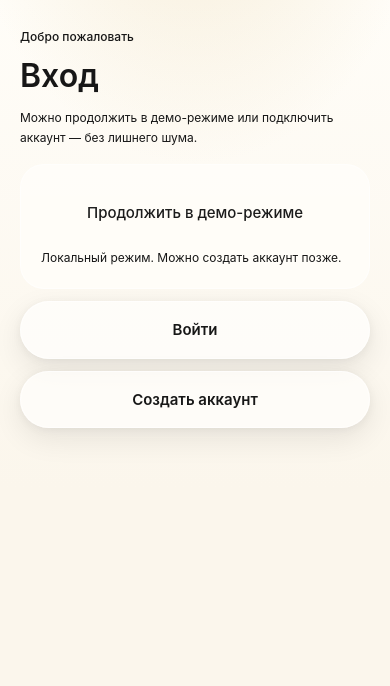
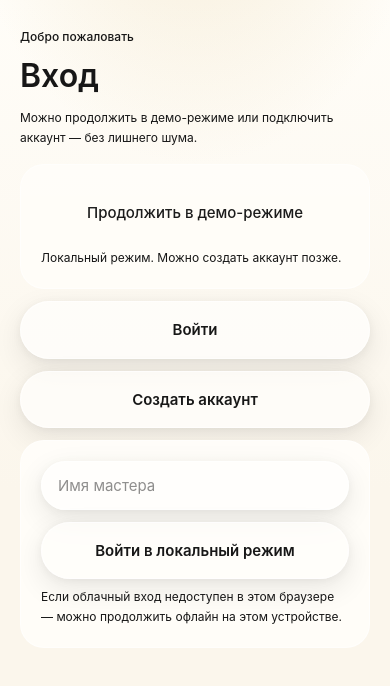
Before and after one commit to natagoy1999-droid/lumi-book, a React (Vite) app: page /auth in a window 390 px wide. Shown: the top 686 px of the page. Built offline with nearby package versions, Linux system fonts and the light colour scheme.

Commit message:
Add local auth fallback for mobile

```diff
--- a/src/App.tsx
+++ b/src/App.tsx
@@ -37,6 +37,7 @@ import { Login } from './screens/Login'
 import { Signup } from './screens/Signup'
 import { AuthEntry } from './screens/AuthEntry'
 import { Workspace } from './screens/Workspace'
+import { isLocalMasterAuthed } from './lib/localMasterAuth'
 import { useAuthStore } from './store/authStore'
 import {
   ROUTE_APP_CALENDAR,
@@ -81,6 +82,7 @@ function RequireAuth({ children }: { children: ReactNode }) {
   // Avoid redirect flicker while restoreSession() is running.
   if (initializing) return null
   console.log('AUTH STORE MODE', mode)
+  if (isLocalMasterAuthed()) return <>{children}</>
   if (mode !== 'auth' || !hasUser) return <Navigate to="/auth" replace />
   return <>{children}</>
 }
--- a/src/lib/auth.ts
+++ b/src/lib/auth.ts
@@ -1,5 +1,6 @@
 import type { User, Session, AuthChangeEvent } from '@supabase/supabase-js'
 
+import { getLocalMasterName, isLocalMasterAuthed } from './localMasterAuth'
 import { hasSupabaseEnv, getSupabaseClient } from './supabaseClient'
 
 export type SignUpThrownError = Error & {
@@ -53,6 +54,9 @@ export function getAuthDisplayName(user: User | null | undefined): string | null
 
 /** Today hero: «Привет, {имя}» or «Привет». */
 export function getHomeGreetingTitle(user: User | null | undefined): string {
+  if (typeof window !== 'undefined' && isLocalMasterAuthed()) {
+    return `Привет, ${getLocalMasterName()}`
+  }
   const name = getAuthDisplayName(user ?? null)
   return name ? `Привет, ${name}` : 'Привет'
 }
--- /dev/null
+++ b/src/lib/localMasterAuth.ts
@@ -0,0 +1,78 @@
+import type { User } from '@supabase/supabase-js'
+
+export const LOCAL_MASTER_AUTH_KEY = 'lumi_master_local_auth'
+export const LOCAL_MASTER_NAME_KEY = 'lumi_master_name'
+
+export function isLocalMasterAuthed(): boolean {
+  try {
+    return typeof localStorage !== 'undefined' && localStorage.getItem(LOCAL_MASTER_AUTH_KEY) === 'true'
+  } catch {
+    return false
+  }
+}
+
+export function getLocalMasterName(): string {
+  try {
+    const n = localStorage.getItem(LOCAL_MASTER_NAME_KEY)?.trim()
+    return n || 'Мастер'
+  } catch {
+    return 'Мастер'
+  }
+}
+
+export function clearLocalMasterAuth(): void {
+  try {
+    localStorage.removeItem(LOCAL_MASTER_AUTH_KEY)
+    localStorage.removeItem(LOCAL_MASTER_NAME_KEY)
+  } catch {
+    /* ignore */
+  }
+}
+
+export function persistLocalMasterAuth(displayName: string): void {
+  const name = displayName.trim() || 'Мастер'
+  localStorage.setItem(LOCAL_MASTER_AUTH_KEY, 'true')
+  localStorage.setItem(LOCAL_MASTER_NAME_KEY, name)
+}
+
+/** Minimal User shape for greeting / Settings; not a real Supabase JWT user. */
+export function buildLocalMasterUser(email: string | undefined, name: string): User {
+  const displayName = name.trim() || 'Мастер'
+  const em = email?.trim() || 'local@lumi.book'
+  // We only use a small subset of User fields in UI.
+  // Cast through unknown to avoid TS structural mismatch with Supabase's full User shape.
+  return ({
+    id: 'local-master',
+    email: em,
+    user_metadata: {
+      full_name: displayName,
+      display_name: displayName,
+    },
+  } as unknown) as User
+}
+
+export function localMasterSnapshot(
+  email: string | undefined,
+  name: string,
+): { mode: 'auth'; user: User; session: null } {
+  persistLocalMasterAuth(name)
+  const user = buildLocalMasterUser(email, name)
+  return { mode: 'auth', user, session: null }
+}
+
+/** True when Supabase auth failed due to webview / network (show local fallback UI). */
+export function isSupabaseNetworkFallbackError(err: unknown): boolean {
+  const anyE = err as any
+  const status = anyE?.status ?? anyE?.statusCode
+  if (status === 0 || status === '0') return true
+  const code = String(anyE?.code || '')
+  if (code === 'network_webview') return true
+  const msg = String(anyE?.message ?? '').toLowerCase()
+  return (
+    msg.includes('load failed') ||
+    msg.includes('failed to fetch') ||
+    msg.includes('networkerror') ||
+    msg.includes('fetch failed') ||
+    msg.includes('network request failed')
+  )
+}
--- a/src/screens/AuthEntry.tsx
+++ b/src/screens/AuthEntry.tsx
@@ -1,8 +1,9 @@
-import { useEffect } from 'react'
+import { useEffect, useState } from 'react'
 import { useNavigate } from 'react-router-dom'
 
 import { GlassCard } from '../components/GlassCard'
 import { ROUTE_APP_TODAY } from '../lib/appRoutes'
+import { localMasterSnapshot } from '../lib/localMasterAuth'
 import { useAuthStore } from '../store/authStore'
 import { useStore } from '../state/store'
 
@@ -10,6 +11,7 @@ export function AuthEntry() {
   const nav = useNavigate()
   const { dispatch } = useStore()
   const mode = useAuthStore((s) => s.mode)
+  const [localEntryName, setLocalEntryName] = useState('')
 
   useEffect(() => {
     if (mode === 'auth') nav(ROUTE_APP_TODAY, { replace: true })
@@ -65,6 +67,33 @@ export function AuthEntry() {
           >
             Создать аккаунт
           </button>
+
+          <GlassCard className="p-5">
+            <input
+              value={localEntryName}
+              onChange={(e) => setLocalEntryName(e.target.value)}
+              placeholder="Имя мастера"
+              autoComplete="name"
+              className="mb-3 w-full lumi-card bg-white/60 px-4 py-3 text-[15px] text-ink-950 outline-none placeholder:text-ink-700/35"
+              style={{ touchAction: 'manipulation' }}
+            />
+            <button
+              type="button"
+              onClick={() => {
+                console.log('AUTH BUTTON TOUCH/CLICK')
+                const snap = localMasterSnapshot(undefined, localEntryName.trim() || 'Мастер')
+                useAuthStore.getState().setSnapshot(snap)
+                nav(ROUTE_APP_TODAY, { replace: true })
+              }}
+              onTouchStart={() => console.log('AUTH BUTTON TOUCH/CLICK')}
+              className="w-full touch-manipulation lumi-card px-5 py-4 text-[15px] font-semibold text-ink-950"
+            >
+              Войти в локальный режим
+            </button>
+            <div className="mt-2 text-[12px] leading-5 text-ink-700/60">
+              Если облачный вход недоступен в этом браузере — можно продолжить офлайн на этом устройстве.
+            </div>
+          </GlassCard>
         </div>
       </div>
     </div>
--- a/src/screens/Login.tsx
+++ b/src/screens/Login.tsx
@@ -3,6 +3,11 @@ import { useNavigate } from 'react-router-dom'
 
 import { ROUTE_APP_TODAY } from '../lib/appRoutes'
 import { signInWithEmail } from '../lib/auth'
+import {
+  clearLocalMasterAuth,
+  isSupabaseNetworkFallbackError,
+  localMasterSnapshot,
+} from '../lib/localMasterAuth'
 import { hasSupabaseEnv } from '../lib/supabaseClient'
 import { useAuthStore } from '../store/authStore'
 
@@ -12,7 +17,12 @@ export function Login() {
   const [email, setEmail] = useState('')
   const [password, setPassword] = useState('')
   const [busy, setBusy] = useState(false)
-  const [error, setError] = useState<{ message: string; showOpenInBrowser?: boolean } | null>(null)
+  const [localName, setLocalName] = useState('')
+  const [error, setError] = useState<{
+    message: string
+    showOpenInBrowser?: boolean
+    showLocalFallback?: boolean
+  } | null>(null)
 
   useEffect(() => {
     if (mode === 'auth') nav(ROUTE_APP_TODAY, { replace: true })
@@ -47,6 +57,7 @@ export function Login() {
       }
       const snap = await signInWithEmail({ email: cleanEmail, password })
       if (snap.session?.user) {
+        clearLocalMasterAuth()
         useAuthStore.getState().setSnapshot(snap)
         nav(ROUTE_APP_TODAY, { replace: true })
       } else {
@@ -55,9 +66,12 @@ export function Login() {
     } catch (error) {
       console.error('LOGIN ERROR', error)
       const msg = (error as any)?.message || 'Не удалось войти.'
+      const showLocalFallback = isSupabaseNetworkFallbackError(error)
       const showOpenInBrowser =
-        (error as any)?.status === 0 || String((error as any)?.code || '') === 'network_webview' || String(msg).includes('Откройте Lumi Book')
-      setError({ message: msg, showOpenInBrowser })
+        showLocalFallback ||
+        String((error as any)?.code || '') === 'network_webview' ||
+        String(msg).includes('Откройте Lumi Book')
+      setError({ message: msg, showOpenInBrowser, showLocalFallback })
     } finally {
       setBusy(false)
     }
@@ -104,6 +118,30 @@ export function Login() {
             </button>
           ) : null}
 
+          {error?.showLocalFallback ? (
+            <>
+              <input
+                value={localName}
+                onChange={(e) => setLocalName(e.target.value)}
+                placeholder="Имя мастера"
+                autoComplete="name"
+                className="w-full lumi-card bg-white/60 px-4 py-3 text-[15px] text-ink-950 outline-none placeholder:text-ink-700/35"
+                style={{ touchAction: 'manipulation' }}
+              />
+              <button
+                type="button"
+                onClick={() => {
+                  const snap = localMasterSnapshot(email.trim() || undefined, localName.trim() || 'Мастер')
+                  useAuthStore.getState().setSnapshot(snap)
+                  nav(ROUTE_APP_TODAY, { replace: true })
+                }}
+                className="w-full touch-manipulation lumi-card px-4 py-3 text-[13px] font-semibold text-ink-950"
+              >
+                Войти в локальный режим
+              </button>
+            </>
+          ) : null}
+
           <button
             type="submit"
             disabled={busy}
--- a/src/screens/Signup.tsx
+++ b/src/screens/Signup.tsx
@@ -3,6 +3,11 @@ import { useNavigate } from 'react-router-dom'
 
 import { ROUTE_APP_TODAY } from '../lib/appRoutes'
 import { signUpWithEmail, type SignUpThrownError } from '../lib/auth'
+import {
+  clearLocalMasterAuth,
+  isSupabaseNetworkFallbackError,
+  localMasterSnapshot,
+} from '../lib/localMasterAuth'
 import { hasSupabaseEnv } from '../lib/supabaseClient'
 import { useAuthStore } from '../store/authStore'
 
@@ -11,6 +16,7 @@ type SignupErr = {
   status?: number | string
   code?: string
   showOpenInBrowser?: boolean
+  showLocalFallback?: boolean
 }
 
 export function Signup() {
@@ -65,6 +71,7 @@ export function Signup() {
         displayName: nameTrim,
       })
       if (snap.session?.user) {
+        clearLocalMasterAuth()
         useAuthStore.getState().setSnapshot(snap)
         nav(ROUTE_APP_TODAY, { replace: true })
       } else {
@@ -76,8 +83,9 @@ export function Signup() {
       const anyE = error as any
       const msg =
         (typeof e?.message === 'string' && e.message.trim()) || 'Не удалось создать аккаунт.'
+      const showLocalFallback = isSupabaseNetworkFallbackError(error)
       const showOpenInBrowser =
-        anyE?.status === 0 ||
+        showLocalFallback ||
         String(anyE?.code || '') === 'network_webview' ||
         String(msg).includes('Откройте Lumi Book')
       setErrDetail({
@@ -85,6 +93,7 @@ export function Signup() {
         status: anyE?.status ?? anyE?.statusCode,
         code: anyE?.code != null ? String(anyE.code) : undefined,
         showOpenInBrowser,
+        showLocalFallback,
       })
     } finally {
       setBusy(false)
@@ -151,6 +160,20 @@ export function Signup() {
             </button>
           ) : null}
 
+          {errDetail?.showLocalFallback ? (
+            <button
+              type="button"
+              onClick={() => {
+                const snap = localMasterSnapshot(email.trim() || undefined, displayName.trim() || 'Мастер')
+                useAuthStore.getState().setSnapshot(snap)
+                nav(ROUTE_APP_TODAY, { replace: true })
+              }}
+              className="w-full touch-manipulation lumi-card px-4 py-3 text-[13px] font-semibold text-ink-950"
+            >
+              Войти в локальный режим
+            </button>
+          ) : null}
+
           <button
             type="submit"
             disabled={busy}
```
Also changed, not shown: src/screens/Settings.tsx (+18 -1 lines), src/store/authStore.ts (+15 -2 lines).
